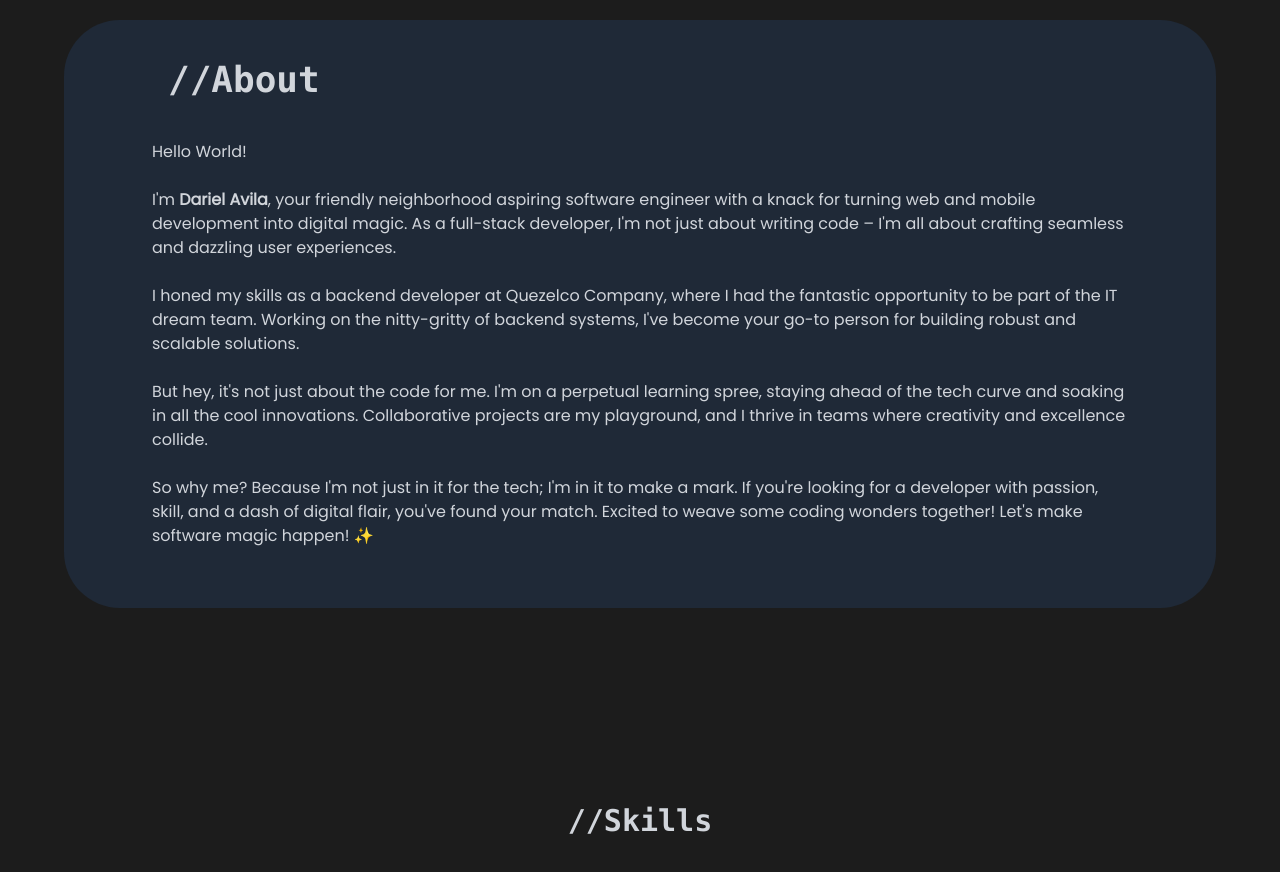
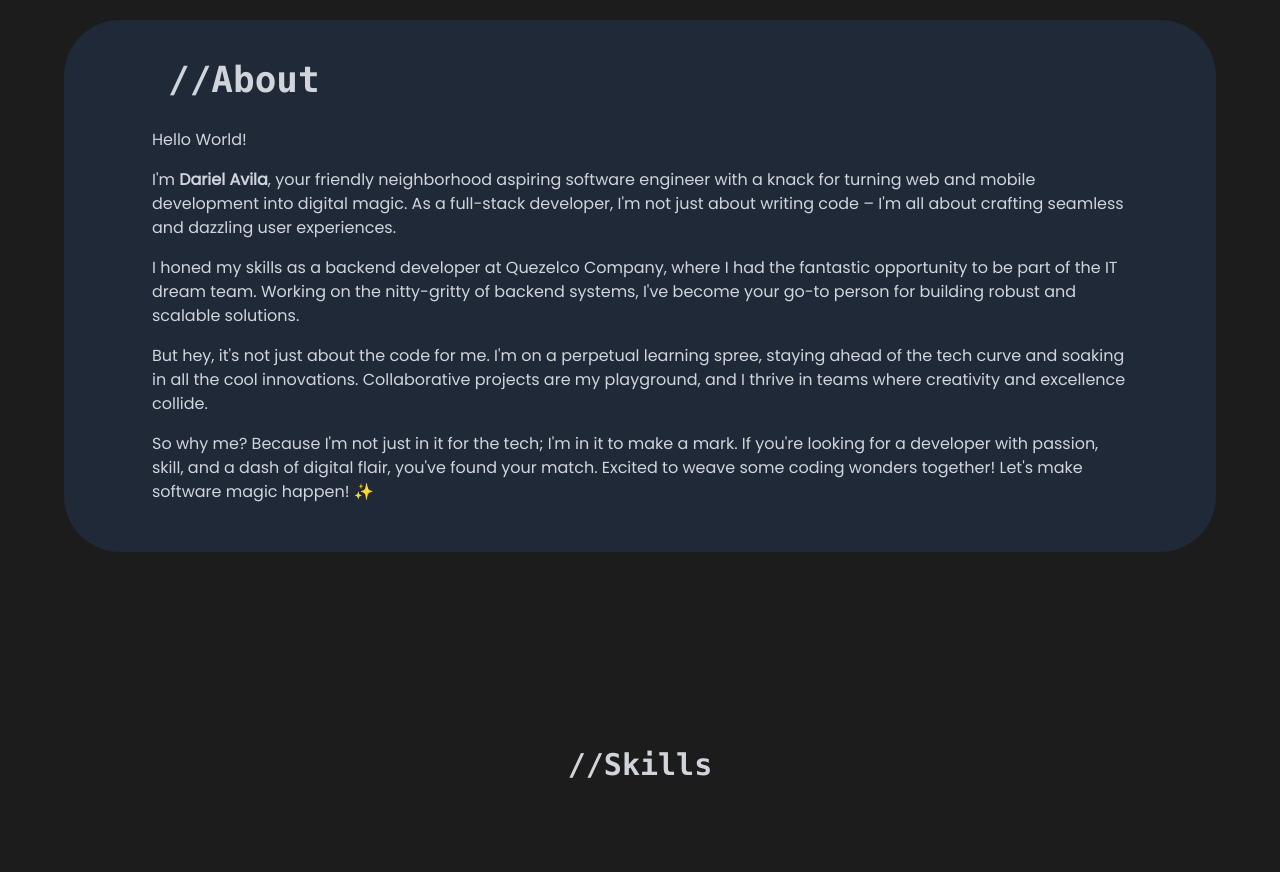
Before and after one commit to git-dariel/Personal-Portfolio, a Next.js app: page / in a window 1280 px wide. Shown: the part 820-1692 px from the top of the page. Built offline with nearby package versions, Linux system fonts and the light colour scheme.

Commit message:
modifying about section

```diff
--- a/src/components/About.tsx
+++ b/src/components/About.tsx
@@ -8,24 +8,35 @@ export default function About() {
         {"//About"}
       </h2>
       <div className="flex flex-col items-start justify-center h-full ">
-        <p className=" sm:px-12 py-5 text-gray-300">
-          Hello World! <br /> <br /> I'm <strong> Dariel Avila</strong>, your
-          friendly neighborhood aspiring software engineer with a knack for
-          turning web and mobile development into digital magic. As a full-stack
-          developer, I'm not just about writing code – I'm all about crafting
-          seamless and dazzling user experiences. <br /> <br /> I honed my
-          skills as a backend developer at Quezelco Company, where I had the
-          fantastic opportunity to be part of the IT dream team. Working on the
-          nitty-gritty of backend systems, I've become your go-to person for
-          building robust and scalable solutions. <br /> <br /> But hey, it's
-          not just about the code for me. I'm on a perpetual learning spree,
-          staying ahead of the tech curve and soaking in all the cool
-          innovations. Collaborative projects are my playground, and I thrive in
-          teams where creativity and excellence collide. <br /> <br /> So why
-          me? Because I'm not just in it for the tech; I'm in it to make a mark.
-          If you're looking for a developer with passion, skill, and a dash of
-          digital flair, you've found your match. Excited to weave some coding
-          wonders together! Let's make software magic happen! ✨
+        <p className=" sm:px-12 py-2 text-gray-300">Hello World!</p>
+
+        <p className=" sm:px-12 py-2 text-gray-300">
+          I'm <span className="font-bold"> Dariel Avila</span>, your friendly
+          neighborhood aspiring software engineer with a knack for turning web
+          and mobile development into digital magic. As a full-stack developer,
+          I'm not just about writing code – I'm all about crafting seamless and
+          dazzling user experiences.
+        </p>
+
+        <p className=" sm:px-12 py-2 text-gray-300">
+          I honed my skills as a backend developer at Quezelco Company, where I
+          had the fantastic opportunity to be part of the IT dream team. Working
+          on the nitty-gritty of backend systems, I've become your go-to person
+          for building robust and scalable solutions.
+        </p>
+
+        <p className=" sm:px-12 py-2 text-gray-300">
+          But hey, it's not just about the code for me. I'm on a perpetual
+          learning spree, staying ahead of the tech curve and soaking in all the
+          cool innovations. Collaborative projects are my playground, and I
+          thrive in teams where creativity and excellence collide.
+        </p>
+
+        <p className=" sm:px-12 py-2 text-gray-300">
+          So why me? Because I'm not just in it for the tech; I'm in it to make
+          a mark. If you're looking for a developer with passion, skill, and a
+          dash of digital flair, you've found your match. Excited to weave some
+          coding wonders together! Let's make software magic happen! ✨
         </p>
       </div>
     </section>
```
